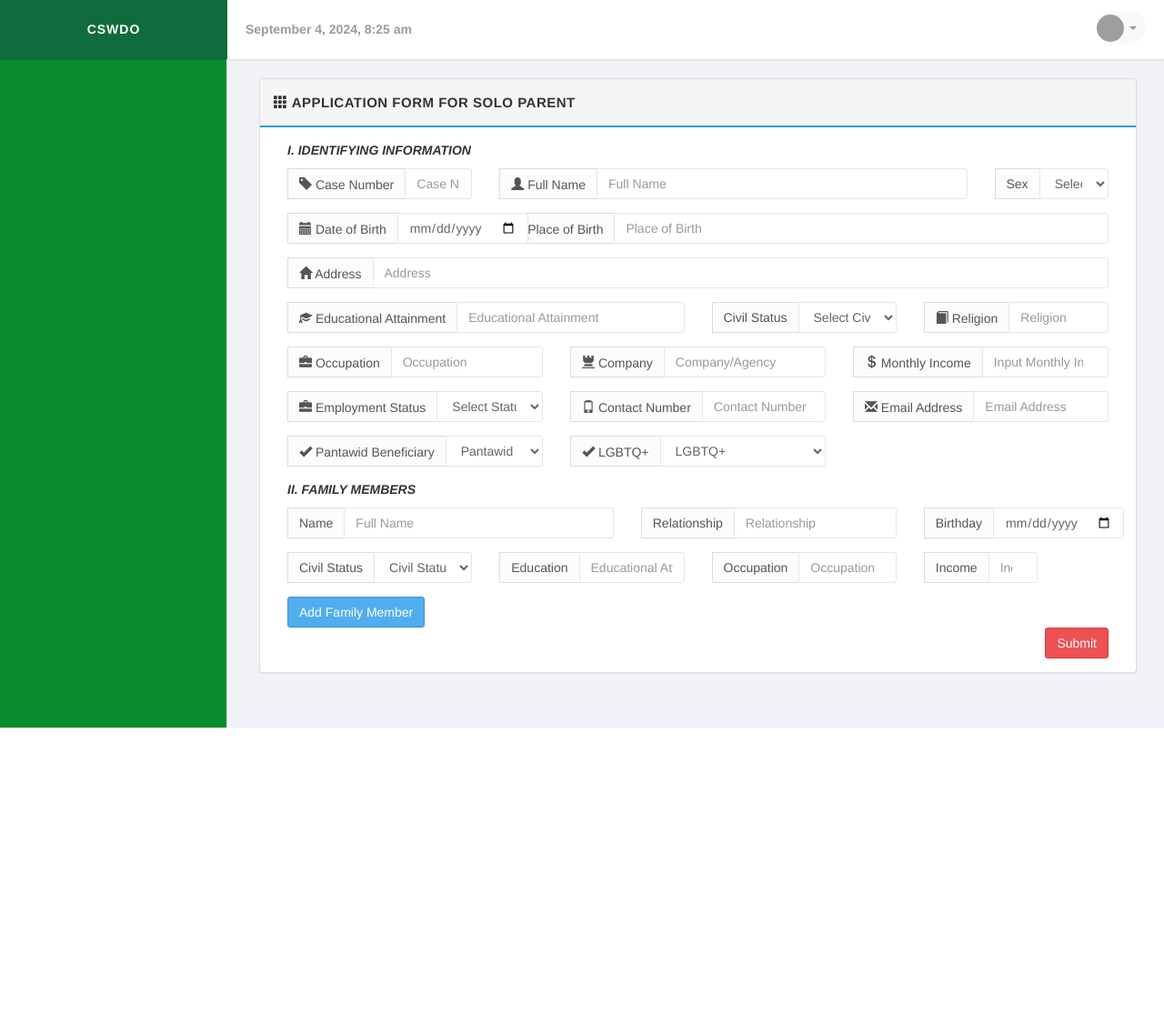
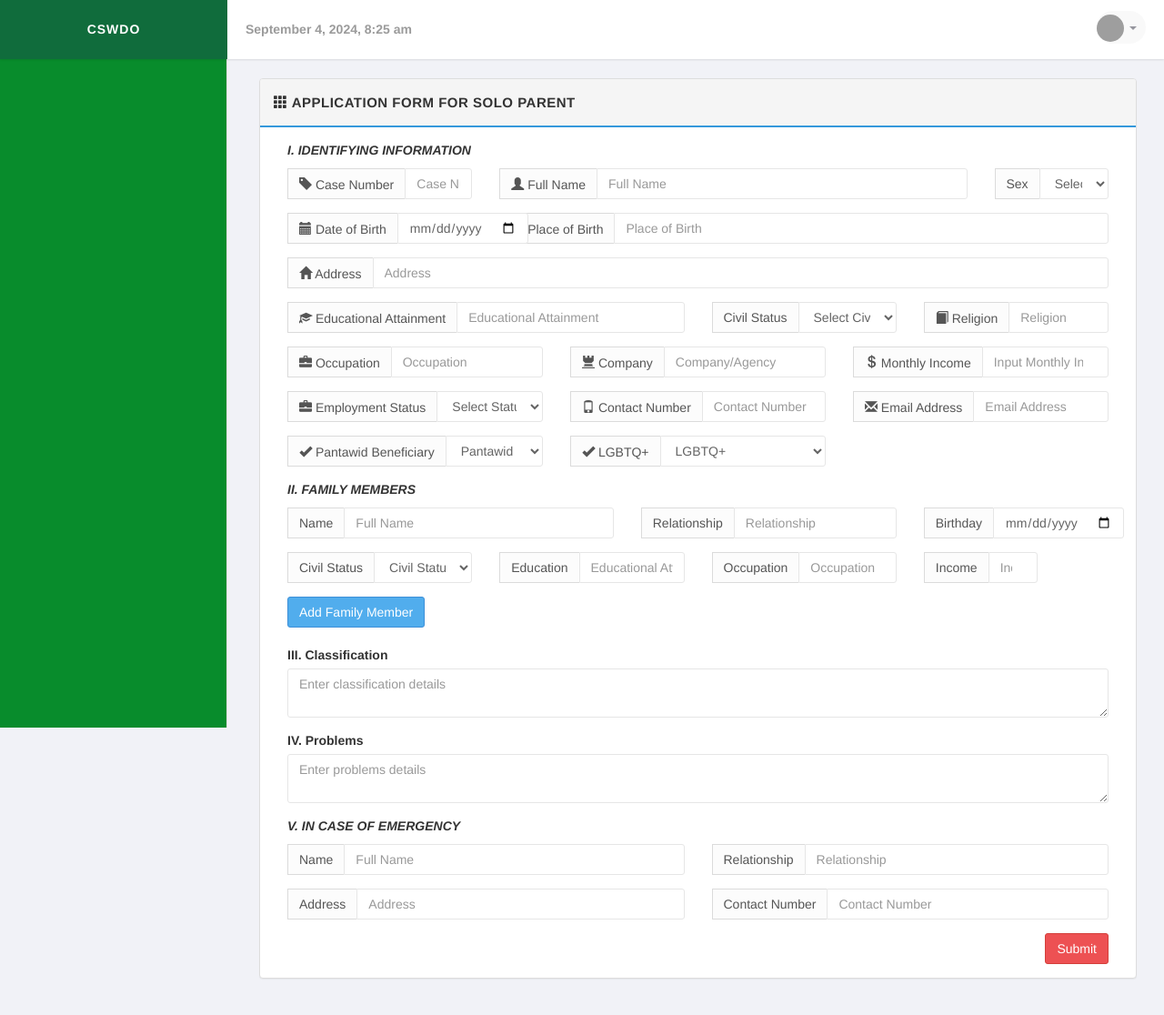
Before and after one commit to DreiBert/First, a PHP site: page /add_product.php in a window 1280 px wide. Shown: the whole page at 91% size. Before the commit the page ends 800 px from the top, so only its background shows below. Run offline with PHP 8.4, Linux system fonts and the light colour scheme; the visitor is signed in with stand-in values (Sample User, id 1); data comes from the database, SQL or seed files in the repository; data that the repository does not hold is empty; some libraries are stand-ins or nearby versions; grey boxes are pictures that could not be loaded.

Commit message:
Added the III, IV sections

```diff
--- a/InventorySystem_PHP/add_product.php
+++ b/InventorySystem_PHP/add_product.php
@@ -55,11 +55,15 @@ if (isset($_POST['add_product'])) {
     // Get the current date
     $date = make_date();
 
+    // Sanitize and escape form inputs
+    $classification = remove_junk($db->escape($_POST['classification']));
+    $problems = remove_junk($db->escape($_POST['problems']));
+
     // Construct the SQL query to insert data into the database
     $query = "INSERT INTO application_forms (";
-    $query .= "case_number, full_name, age, sex, date_of_birth, place_of_birth, address, educational_attainment, civil_status, occupation, religion, company_agency, monthly_income, employment_status, contact_number, email_address, pantawid_beneficiary, lgbtq, date";
+    $query .= "case_number, full_name, age, sex, date_of_birth, place_of_birth, address, educational_attainment, civil_status, occupation, religion, company_agency, monthly_income, employment_status, contact_number, email_address, pantawid_beneficiary, lgbtq, classification, problems, date";
     $query .= ") VALUES (";
-    $query .= "'{$case_number}','{$full_name}', '{$age}', '{$sex}', '{$date_of_birth}', '{$place_of_birth}', '{$address}', '{$educational_attainment}', '{$civil_status}', '{$occupation}', '{$religion}', '{$company_agency}', '{$monthly_income}', '{$employment_status}', '{$contact_number}', '{$email_address}', '{$pantawid_beneficiary}', '{$lgbtq}',  '{$date}'";
+    $query .= "'{$case_number}','{$full_name}', '{$age}', '{$sex}', '{$date_of_birth}', '{$place_of_birth}', '{$address}', '{$educational_attainment}', '{$civil_status}', '{$occupation}', '{$religion}', '{$company_agency}', '{$monthly_income}', '{$employment_status}', '{$contact_number}', '{$email_address}', '{$pantawid_beneficiary}', '{$lgbtq}', '{$classification}', '{$problems}', '{$date}'";
     $query .= ")";
     $query .= " ON DUPLICATE KEY UPDATE full_name='{$full_name}'";
 
@@ -439,6 +443,86 @@ if (isset($_POST['add_product'])) {
               </div>
             </div>
 
+            <!-- ------------------------- Classification Section -------------------------------- -->
+            <br>
+            <div class="row">
+              <div class="col-md-12">
+                <div class="form-group">
+                  <label for="classification"> III. Classification</label>
+                  <textarea class="form-control" id="classification" name="classification"
+                    placeholder="Enter classification details" required></textarea>
+                </div>
+              </div>
+            </div>
+
+            <!-- Problems Section -->
+            <div class="row">
+              <div class="col-md-12">
+                <div class="form-group">
+                  <label for="problems">IV. Problems</label>
+                  <textarea class="form-control" id="problems" name="problems" placeholder="Enter problems details"
+                    required></textarea>
+                </div>
+              </div>
+            </div>
+
+
+            <!-- -------------------In Case of Emergency Section-------------------------------- -->
+
+            <div class="row">
+              <div class="col-md-12">
+                <strong>
+                  <i>
+                    <p class="mb-0">V. IN CASE OF EMERGENCY</p>
+                  </i>
+                </strong>
+              </div>
+            </div>
+
+            <!-- Row 1: Name, Relationship -->
+            <div class="row">
+              <div class="col-md-6">
+                <div class="form-group">
+                  <div class="input-group">
+                    <span class="input-group-addon">Name</span>
+                    <input type="text" class="form-control" id="emergency-name" name="emergency[name]"
+                      placeholder="Full Name" required>
+                  </div>
+                </div>
+              </div>
+              <div class="col-md-6">
+                <div class="form-group">
+                  <div class="input-group">
+                    <span class="input-group-addon">Relationship</span>
+                    <input type="text" class="form-control" id="emergency-relation" name="emergency[relation]"
+                      placeholder="Relationship" required>
+                  </div>
+                </div>
+              </div>
+            </div>
+
+            <!-- Row 2: Address, Contact Number -->
+            <div class="row">
+              <div class="col-md-6">
+                <div class="form-group">
+                  <div class="input-group">
+                    <span class="input-group-addon">Address</span>
+                    <input type="text" class="form-control" id="emergency-address" name="emergency[address]"
+                      placeholder="Address" required>
+                  </div>
+                </div>
+              </div>
+              <div class="col-md-6">
+                <div class="form-group">
+                  <div class="input-group">
+                    <span class="input-group-addon">Contact Number</span>
+                    <input type="text" class="form-control" id="emergency-contact" name="emergency[contact]"
+                      placeholder="Contact Number" required>
+                  </div>
+                </div>
+              </div>
+            </div>
+
 
             <!-- Submit button -->
             <div class="row">
@@ -446,6 +530,7 @@ if (isset($_POST['add_product'])) {
                 <button type="submit" name="add_product" class="btn btn-danger">Submit</button>
               </div>
             </div>
+
 
           </form>
         </div>
```
